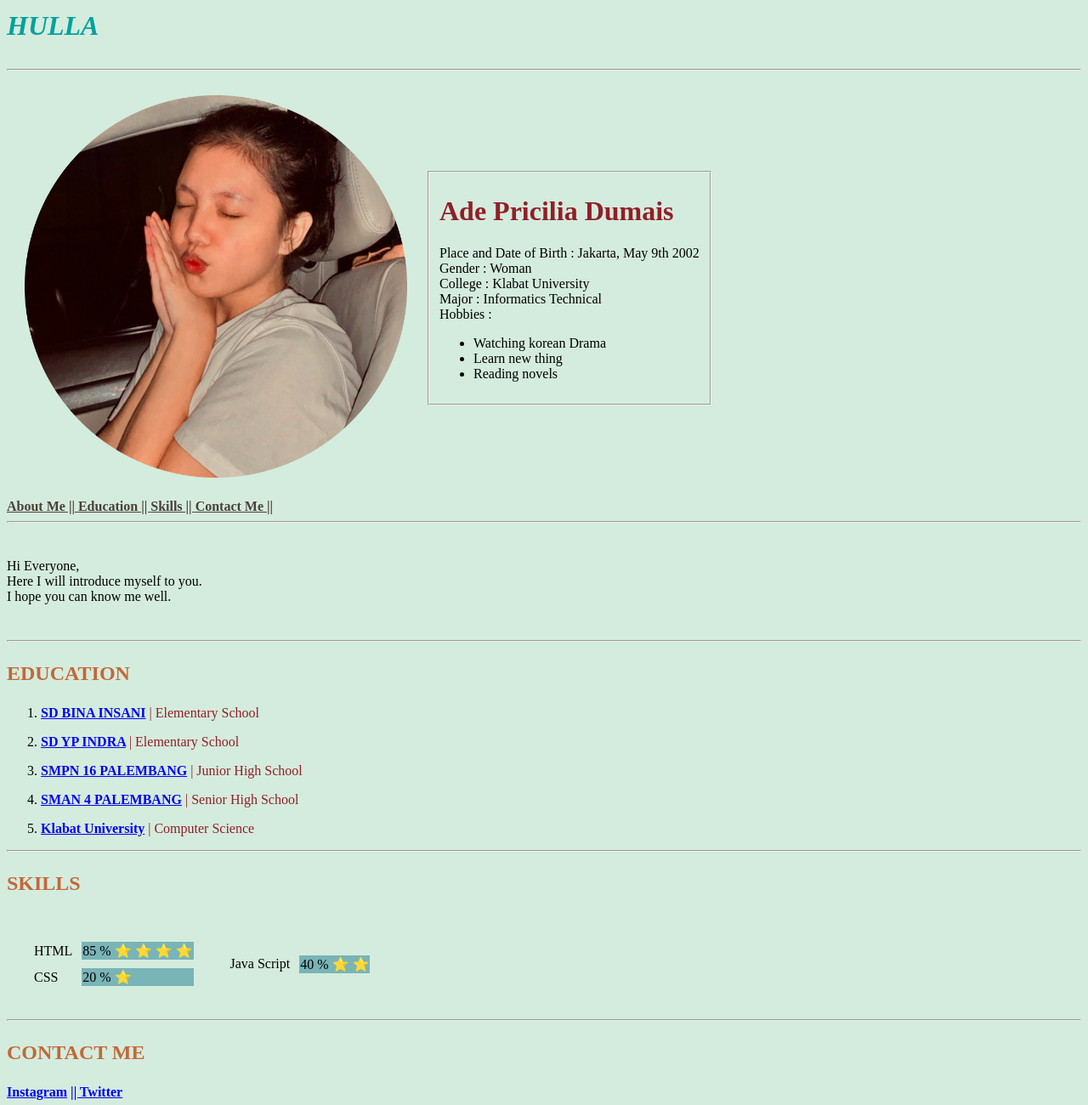
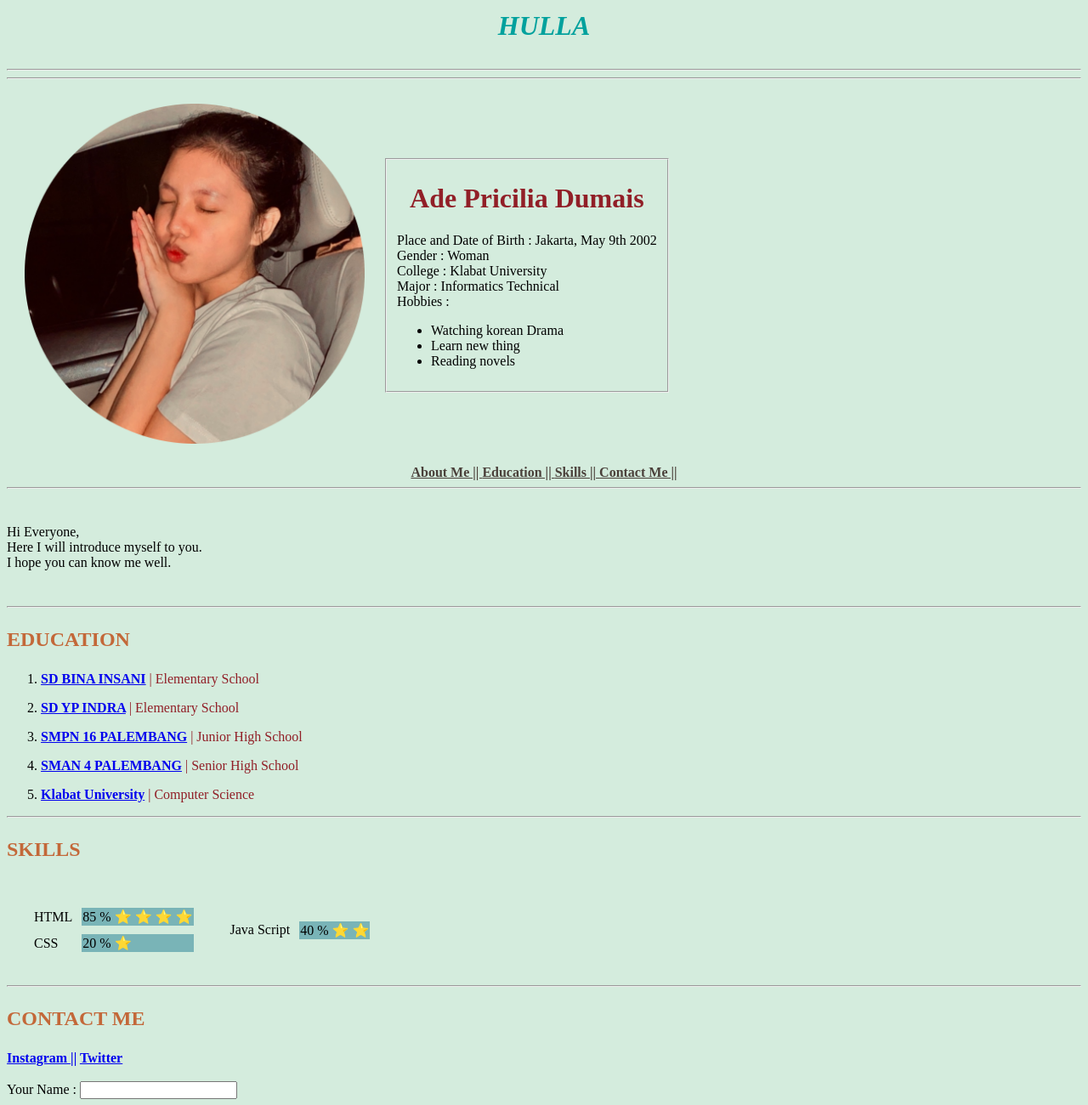
Before and after one commit to adepriciliaa/aboutMe, a plain HTML site: page index.html in a window 1280 px wide. Shown: the part 20-1320 px from the top of the page at 85% size. Drawn offline with Linux system fonts and the light colour scheme.

Commit message:
Update index.html

```diff
--- a/index.html
+++ b/index.html
@@ -5,15 +5,23 @@
     <meta http-equiv="X-UA-Compatible" content="IE=edge">
     <meta name="viewport" content="width=device-width, initial-scale=1.0">
     <title>MyHomePage - Bubaa.</title>
+    <style>
+        header h1{
+            text-align: center;
+        }
+        nav{
+            text-align: center;
+        }
+    </style>
 </head>
 <body bgcolor="#D4ECDD">
     <header>
         <h1><b><i><p style="color : #00A19D;">HULLA</p></i></b></h1>
-        <hr border:8px/>
+        <hr border:8px/><hr border:8px/>
     <table cellspacing="20" >
         <tr>
             <td>
-                <img src="photo (1)-modified.png" alt="profileMe" width="450px"/>
+                <img src="photo (1)-modified.png" alt="profileMe" width="400px"/>
             </td>
             <td>
                 <fieldset>
@@ -129,13 +137,11 @@
     <section id="contactMe">
         <hr/>
         <h2><p style="color: #C36839;">CONTACT ME</p></h2>
+
             <strong>
-                <a href="https://www.instagram.com/adepriciliaa/">Instagram</a>
-            </strong>
-            <strong>
-                <a href="https://twitter.com/adepricillia">|| Twitter</a>
-            </strong>
-            <br/><br/>
+                <a href="https://www.instagram.com/adepriciliaa/"> Instagram  ||</a>
+                <a href="https://twitter.com/adepricillia">  Twitter</a>
+            </strong><br/><br/>
             <form>
                 <label for="name">Your Name : </label>
                 <input type="text" name="name" id="name" required/>
```
